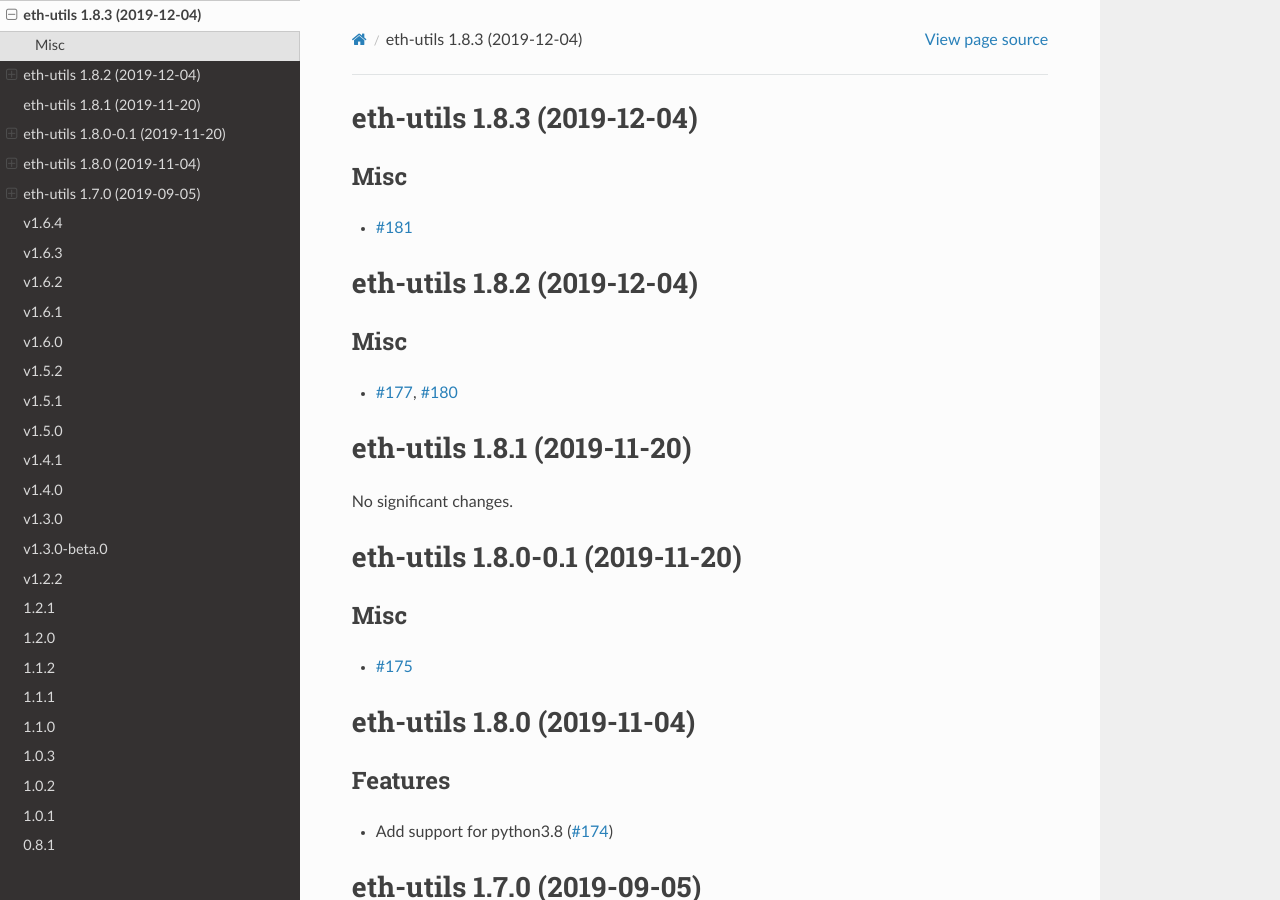
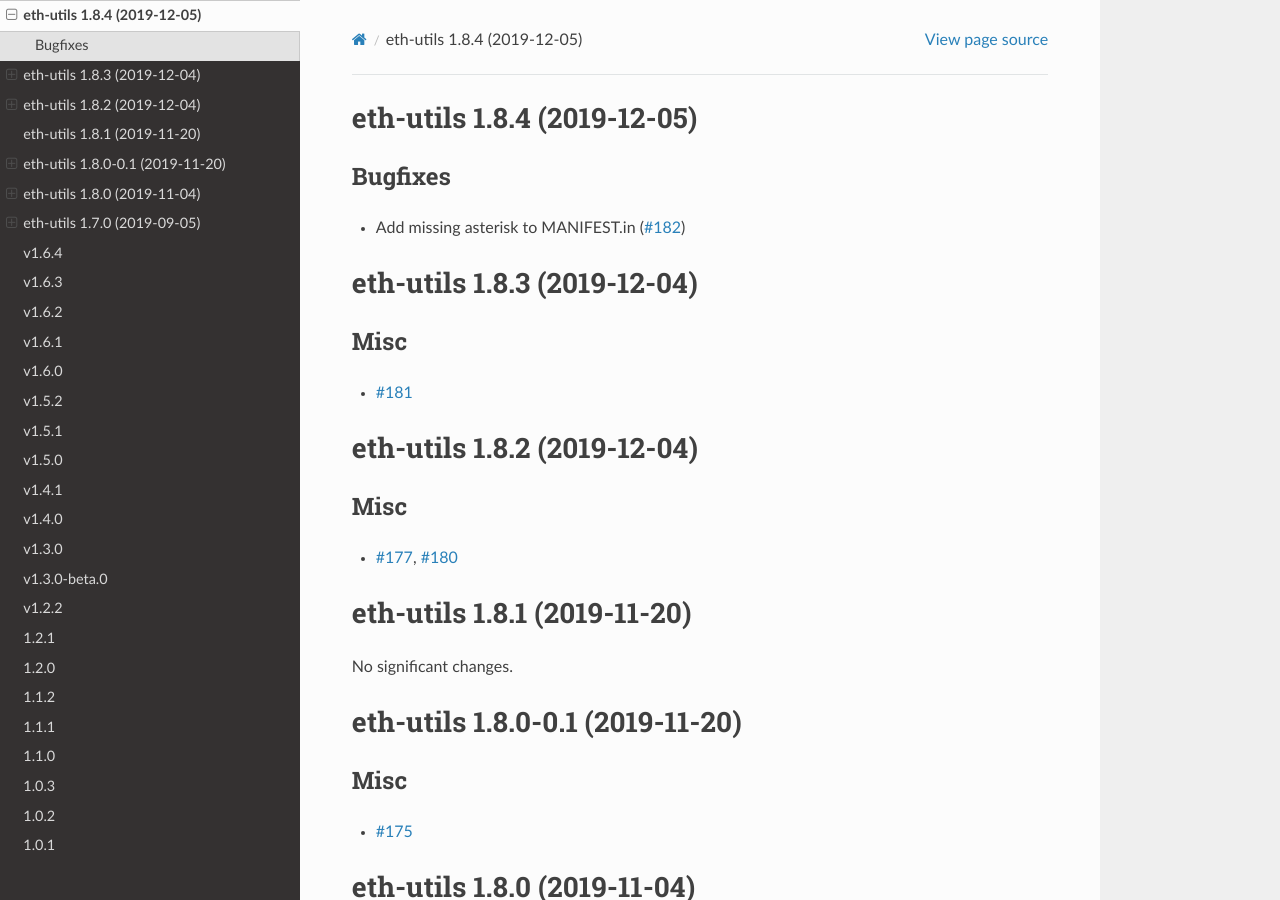
Before and after one commit to ethereum/eth-utils, a Sphinx documentation site: the page built from docs/releases.rst, in a window 1280 px wide and 900 px high. Built offline with Sphinx 7.4.7 and the Read the Docs theme 2.0.0, drawn with Linux system fonts in a browser that asks for light colours; pages that are not in the unit, such as notebooks, are missing from menus.

Commit message:
Bump version: 1.8.3 → 1.8.4

```diff
--- a/docs/releases.rst
+++ b/docs/releases.rst
@@ -1,3 +1,12 @@
+eth-utils 1.8.4 (2019-12-05)
+----------------------------
+
+Bugfixes
+~~~~~~~~
+
+- Add missing asterisk to MANIFEST.in (`#182 <https://github.com/ethereum/eth-utils/issues/182>`__)
+
+
 eth-utils 1.8.3 (2019-12-04)
 ----------------------------
 
--- a/newsfragments/182.bugfix.rst
+++ /dev/null
@@ -1 +0,0 @@
-Add missing asterisk to MANIFEST.in
--- a/setup.py
+++ b/setup.py
@@ -44,7 +44,7 @@ extras_require['dev'] = (
 setup(
     name='eth-utils',
     # *IMPORTANT*: Don't manually change the version here. Use the 'bumpversion' utility.
-    version='1.8.3',
+    version='1.8.4',
     description="""Common utility functions for ethereum codebases.""",
     long_description_markdown_filename='README.md',
     author='Piper Merriam',
```
Also changed, not shown: .bumpversion.cfg.
